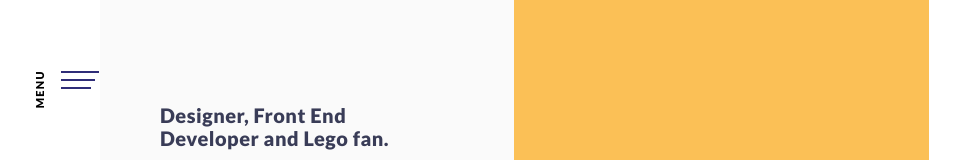
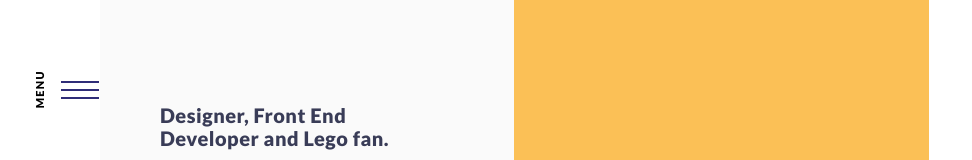
Before and after one commit to itscarlosisaac/portfolio, a React app: page / in a window 1280 px wide. Shown: the part 222-382 px from the top of the page, without its empty margins (0-972 px from the left). Built offline with nearby package versions, Linux system fonts and the light colour scheme.

Commit message:
Created basic Hero / Navigation / Menu  components.

```diff
--- a/src/components/atoms/Hero.jsx
+++ b/src/components/atoms/Hero.jsx
@@ -4,7 +4,10 @@ const Hero = (props) =>  {
   return (
     <div className="app__hero">
       <div className="app__hero__info">
-        <h3>Designer, Front End Developer and Lego fan.</h3>
+        <h3>
+          Designer, Front End Developer and
+          <span className="no-break-text"> Lego fan.</span>
+        </h3>
         <p>
           Hello, my name is Carlos Martinez,
           I love to build fast and immersive UI and that’s what I do.
--- a/src/components/atoms/MenuIcon.jsx
+++ b/src/components/atoms/MenuIcon.jsx
@@ -2,10 +2,17 @@ import React from 'react';
 
 const MenuIcon = (props) => {
   return (
-    <svg width="40px" height="40px" viewBox="0 0 20 20" version="1.1" xmlns="http://www.w3.org/2000/svg">
-      <line x1="1" y1="1" x2="20" y2="1" strokeWidth="1" stroke="#2F2D78" />
-      <line x1="1" y1="5" x2="18" y2="5" strokeWidth="1" stroke="#2F2D78" />
-      <line x1="1" y1="9" x2="16" y2="9" strokeWidth="1" stroke="#2F2D78" />
+    <svg width="40px" height="20px" viewBox="0 0 20 10" version="1.1" xmlns="http://www.w3.org/2000/svg" strokeWidth="1" stroke="#2F2D78" >
+      <g className="left">
+        <line x1="1" y1="1" x2="20" y2="1" />
+        <line x1="1" y1="5" x2="18" y2="5" />
+        <line x1="1" y1="9" x2="16" y2="9" />
+      </g>
+      <g className="right">
+        <line x1="20" y1="1" x2="1" y2="1" />
+        <line x1="20" y1="5" x2="2" y2="5" />
+        <line x1="20" y1="9" x2="4" y2="9" />
+      </g>
     </svg>
   );
 };
--- a/src/components/atoms/Navigation.jsx
+++ b/src/components/atoms/Navigation.jsx
@@ -6,14 +6,14 @@ const Navigation = (props) =>  {
   const arrow = '../../public/img/down_arrow.svg';
   return (
     <div className="app__navigation">
-      <div>
+      <div className="app__logo">
         <a href="l">
           <img width="50" src={logo} alt="Main Logo" />
         </a>
       </div>
       <div className="app__nav">
         <div className="app__icon__menu">
-          <MenuIcon/>
+          <MenuIcon />
         </div>
 
         <div className="app__action__menu">
```
